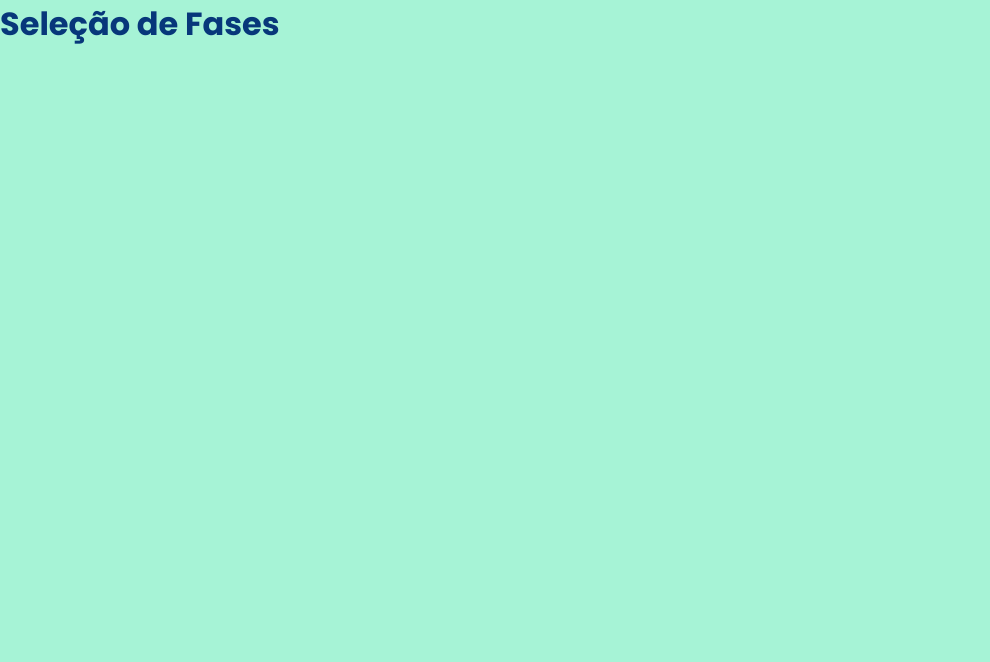
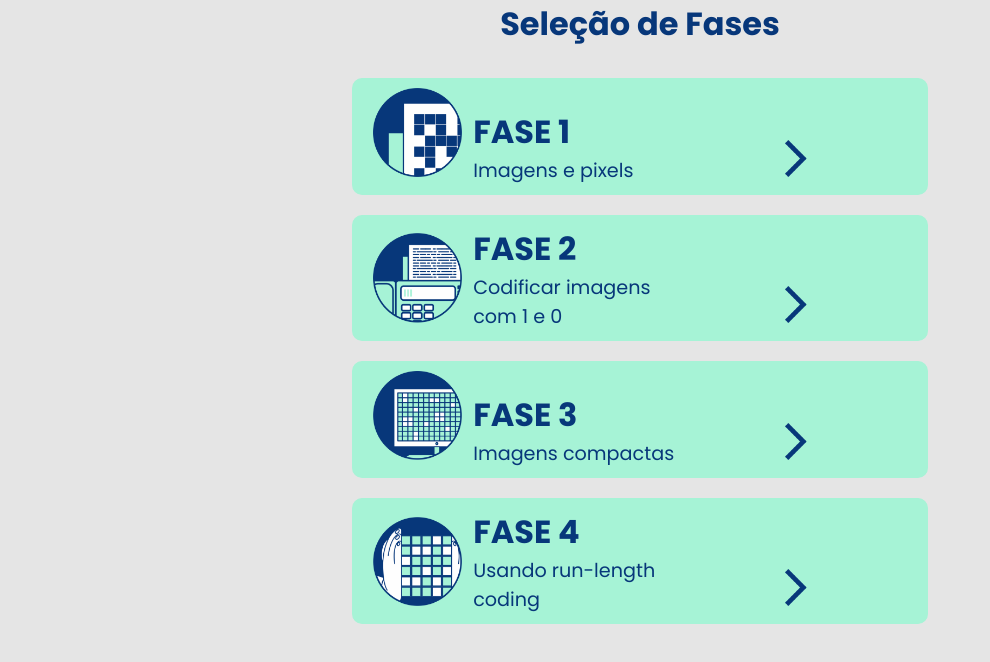
Before and after one commit to sabrina-goncalves-de-almeida/projeto-para-testes-pixel, a JavaScript app: page /phaseselection in a window 1280 px wide. Shown: the top 662 px of the page, without its empty margins (0-990 px from the left). Built offline with nearby package versions, Linux system fonts and the light colour scheme; the HTML template or start-up script is replaced by a standard one.

Commit message:
feat(#2): criando tela de seleção de fases

```diff
--- a/src/components/CardLevel/CardLevel.module.css
+++ b/src/components/CardLevel/CardLevel.module.css
@@ -1,23 +1,29 @@
 .cardLevel {
     background: #A6F3D6;
+    color: #07377A;
     height: 60%;
-    width: 50%;
-    color: #07377A;
-    display: flex;
-    justify-content:space-around;
-    align-items: center;
+    width: 45%;
     border: none;
     border-radius: 10px;
+    padding: 10px;
+    margin: 10px;
+}
+
+.cardLevel div{
+    display: inline-block;
 }
 
 .container {
-    padding: 20px;
-    display: inline-block;
+    height: 20%;
+    width: 20%;
+    display: flex;
+    justify-content: center;
+    align-items: center;
 }
 
 .textContainer {
-    padding: 0 40px 0 10px;
-    display: inline-block;
+    width: 40%;
+    margin: 0 auto;
 }
 
 .textContainer h1{
@@ -26,13 +32,21 @@
 }
 
 .textContainer p{
-    font-size: 1.5rem;
+    font-size: 1.2rem;
 }
 
 .imageFase{
-    width: 70%;
+    width: 80%;
+    display: block;
+    margin: 0 auto;
+    justify-content: center;
+    align-items: center;
+    padding: 0;
 }
 
 .imageArrowFormat{
-    width: 40%;
+    width: 20%;
+    display: block;
+    margin: 0 auto;
+    float: right;
 }
--- a/src/components/CardLevel/index.js
+++ b/src/components/CardLevel/index.js
@@ -1,27 +1,30 @@
 import styles from "./CardLevel.module.css";
-import faseImage1 from "../../assets/images/levelSelection/fase1.png";
 import arrowImage from "../../assets/images/levelSelection/Group.png"
+import { Link } from "react-router-dom";
 
 
-function CardLevel(){
+function CardLevel({props, imageCard, routesProperties
+}){
     return (
         <div className={styles.cardLevel}>
+            <Link to={routesProperties}>
                 <div
                     className={styles.container}
                 >
-                <img className={styles.imageFase} src={faseImage1} alt="Imagem de seleção de Fase"/>
+                    <img className={styles.imageFase} src={imageCard.imagePhase} alt={imageCard.textAlternative}/>
                 </div>
                 <div
                     className={styles.textContainer}
                 >
-                <h1>FASE texto</h1>
-                <p>Texto</p>
+                    <h1>FASE {`${props.phase}`}</h1>
+                    <p>{`${props.textPhase}`}</p>
                 </div>
                 <div
                     className={styles.container}
                 >
                     <img className={styles.imageArrowFormat} src={arrowImage} alt="Imagem de seleção de Fase"/>
                 </div>
+            </Link>
         </div>
     );
 }
--- a/src/pages/PhaseSelection/PhaseSelection.module.css
+++ b/src/pages/PhaseSelection/PhaseSelection.module.css
@@ -1,13 +1,25 @@
-body {
+@import url('https://fonts.googleapis.com/css2?family=Open+Sans:wght@400;700&family=Poppins:wght@100;200;300;400;500;600;700;800;900&display=swap');
+
+* {
+    padding: 0;
     margin: 0;
-    font-family: -apple-system, BlinkMacSystemFont, 'Segoe UI', 'Roboto', 'Oxygen',
-      'Ubuntu', 'Cantarell', 'Fira Sans', 'Droid Sans', 'Helvetica Neue',
-      sans-serif;
-    -webkit-font-smoothing: antialiased;
-    -moz-osx-font-smoothing: grayscale;
+    box-sizing: border-box;
+    font-family: "Poppins", sans-serif;
+    color: #07377A;
 }
 
-code {
-    font-family: source-code-pro, Menlo, Monaco, Consolas, 'Courier New',
-    monospace;
+body {
+  background: #E5E5E5;
 }
+
+.title {
+  margin: 0 0 20px 0;
+  font-size: xx-large;
+}
+
+.container {
+  display: flex;
+  flex-direction: column;
+  justify-content: center;
+  align-items: center;
+}
--- a/src/pages/PhaseSelection/index.js
+++ b/src/pages/PhaseSelection/index.js
@@ -1,12 +1,23 @@
-// import CardLevel from "./components/CardLevel";
+import styles from "./PhaseSelection.module.css";
+import CardLevel from "../../components/CardLevel";
+import imagePhase1 from "../../assets/images/levelSelection/fase1.png";
+import imagePhase2 from "../../assets/images/levelSelection/fase2.png";
+import imagePhase3 from "../../assets/images/levelSelection/fase3.png";
+import imagePhase4 from "../../assets/images/levelSelection/fase4.png";
 
 function PhaseSelection() {
   return (
     <>
-      <h1>Seleção de Fases</h1>
-      {/* <CardLevel /> */}
+      <body className={styles} >
+        <div className={styles.container} >
+          <h1 className={styles.title} >Seleção de Fases</h1>
+          <CardLevel props={{phase : "1", textPhase : "Imagens e pixels"}} imageCard={{imagePhase: imagePhase1, textAlternaive: "Imagem do card de seleção da Fase 1"}} routesProperties="/phase1-1" />
+          <CardLevel props={{phase : "2", textPhase : "Codificar imagens com 1 e 0"}} imageCard={{imagePhase: imagePhase2, textAlternaive: "Imagem do card de seleção da Fase 2"}} routesProperties="/phase2-2" />
+          <CardLevel props={{phase : "3", textPhase : "Imagens compactas"}} imageCard={{imagePhase: imagePhase3, textAlternaive: "Imagem do card de seleção da Fase 3"}} routesProperties="/phase3-3" />
+          <CardLevel props={{phase : "4", textPhase : "Usando run-length coding"}} imageCard={{imagePhase: imagePhase4, textAlternaive: "Imagem do card de seleção da Fase 4"}} routesProperties="/phase4-4" />
+        </div>
+      </body>
     </>
-
   );
 }
 
--- a/src/routes.js
+++ b/src/routes.js
@@ -8,6 +8,7 @@ function AppRoutes() {
             <Routes>
                 <Route path="/" element={ <Home /> }></Route>
                 <Route path="/phaseselection" element={ <PhaseSelection /> }></Route>
+                <Route path="/phase1-1" ></Route>
             </Routes>
         </BrowserRouter>
     );
```
Lines whose indentation alone changed are shown as unchanged.
